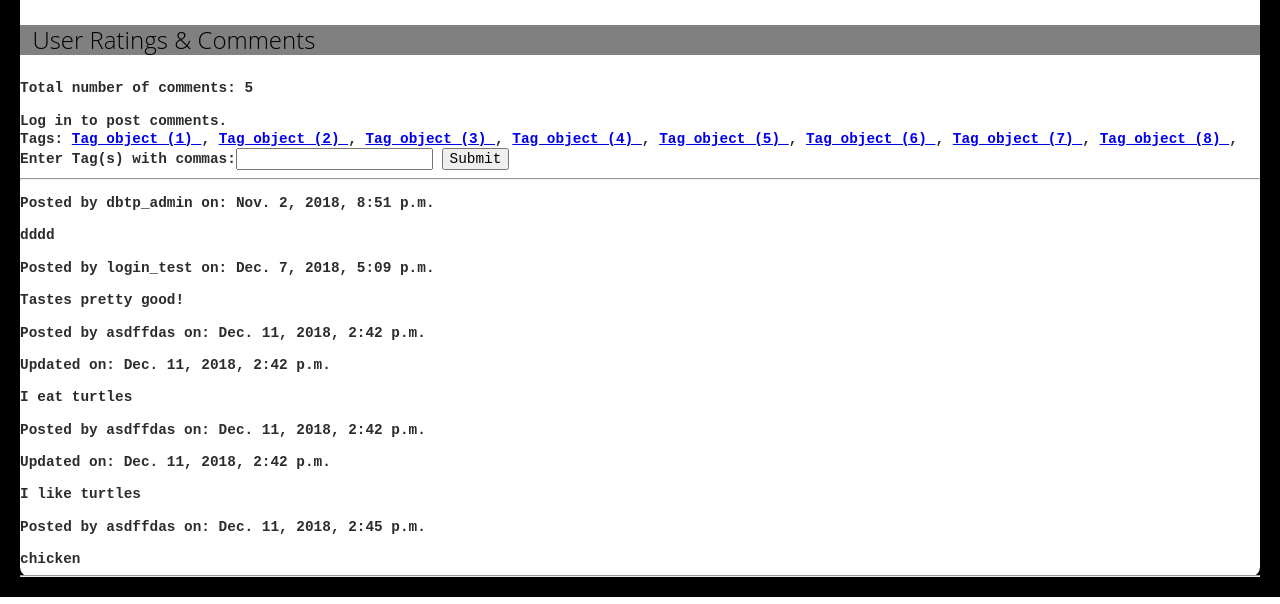
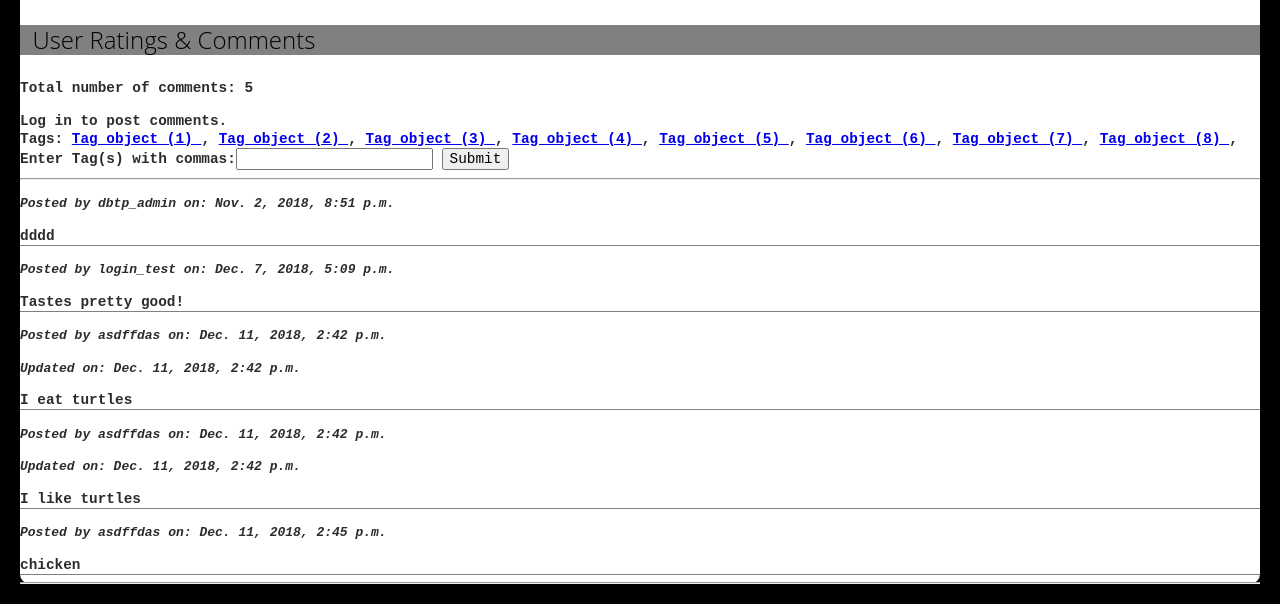
Before and after one commit to HF-Ifrit/dbtp, a Django app: template SeniorProject/DrinkBeyondThePossible/templates/DrinkBeyondThePossible/detail.html in a window 1280 px wide. Shown: the part 722-1326 px from the top of the page. Run offline with Django 3.2, Linux system fonts and the light colour scheme; data comes from the database, SQL or seed files in the repository; both versions use the stored data as it was after the commit; the template is opened without the code that fills it: values that come from a table or form of the project are taken from there, most other values are stand-ins (such as "Sample title", 1, 10 or a date in 2020); grey boxes marked "Sample" are stand-in pictures; parts of the project's set-up code (start-up, migrations or seed data) failed here and were passed over; some libraries are stand-ins or nearby versions.

Commit message:
tidied up comments form

```diff
--- a/SeniorProject/DrinkBeyondThePossible/templates/DrinkBeyondThePossible/detail.html
+++ b/SeniorProject/DrinkBeyondThePossible/templates/DrinkBeyondThePossible/detail.html
@@ -28,6 +28,11 @@
 				line-height: 1.25;
 				font-size: 90%;
 				margin: 1.5rem;
+			}
+
+			.user-comment {
+				border-bottom: 1px solid gray;
+				margin-bottom:5px;
 			}
 
 			#starform {
@@ -74,6 +79,10 @@
 			.rating > input:checked ~ label:hover,
 			.rating > label:hover ~ input:checked ~ label,
 			.rating > input:checked ~ label:hover ~ label { color: #FFED85;  }
+
+			.times {
+
+			}
 		</style>
 
 <link rel="stylesheet" href="https://cdnjs.cloudflare.com/ajax/libs/font-awesome/4.7.0/css/font-awesome.min.css">
@@ -260,9 +269,9 @@
 		{% if comments.count > 0 %}
 			{% for comment in comments %}
 				<div class="user-comment">
-					<p>Posted by {{ comment.user.user }} on: {{ comment.created_time }}</p>
+					<p><i><font size="2">Posted by {{ comment.user.user }} on: {{ comment.created_time }}</font></i></p>
 					{% if comment.is_updated %}
-						<p>Updated on: {{comment.updated_time}}</p>
+						<p><i><font size="2">Updated on: {{comment.updated_time}}</font></i></p>
 					{% endif %}
 					{{ comment.message }}
 					{% if comment.user == request.user.profile %}
```
Also changed, not shown: SeniorProject/db.sqlite3.
